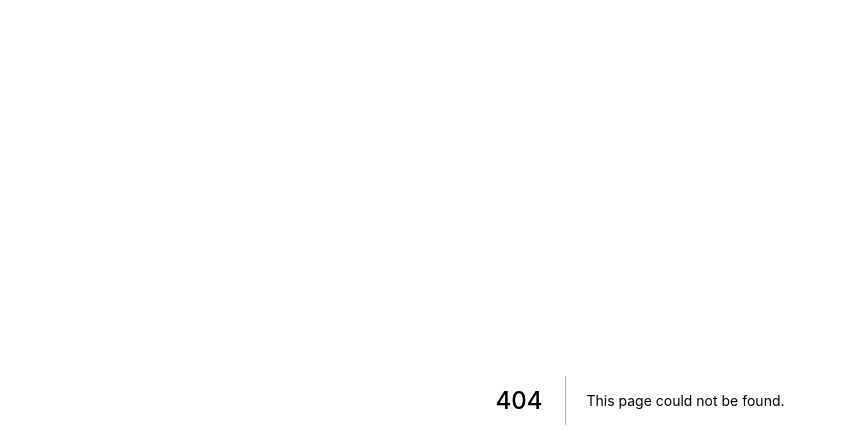
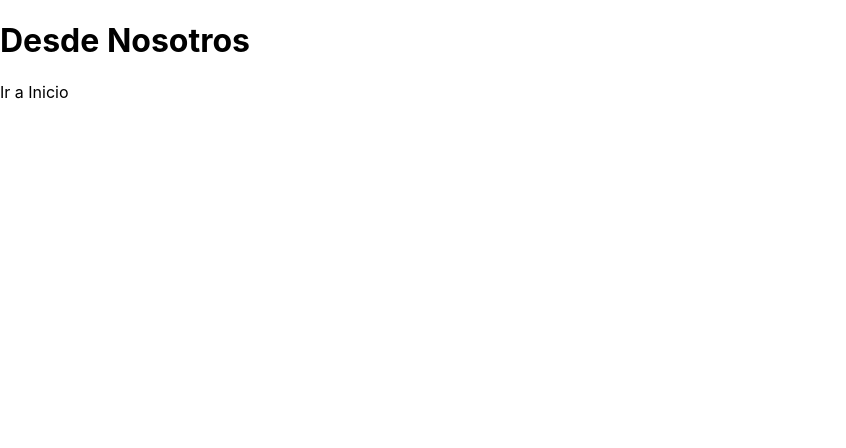
Before and after one commit to Carl7-Lab/Tienda-GuitarLA, a Next.js app: page /nosotros in a window 1280 px wide. Before the commit this address had no page. Shown: the top 448 px of the page, without its empty margins (0-846 px from the left). Built offline with nearby package versions, Linux system fonts and the light colour scheme.

Commit message:
se agrego la pagina nosotros

```diff
--- /dev/null
+++ b/pages/nosotros.js
@@ -0,0 +1,18 @@
+import Link from 'next/link'
+import Head from 'next/head'
+
+function Nosotros() {
+  return (
+    <div>
+      <Head>
+        <title>GuitarLA - Nosotros</title>
+        <meta name="description" content="Generated by create next app" />
+        <link rel="icon" href="/favicon.ico" />
+      </Head>
+      <h1>Desde Nosotros</h1>
+      <Link href="/">Ir a Inicio</Link>
+    </div>
+  )
+}
+
+export default Nosotros
```
